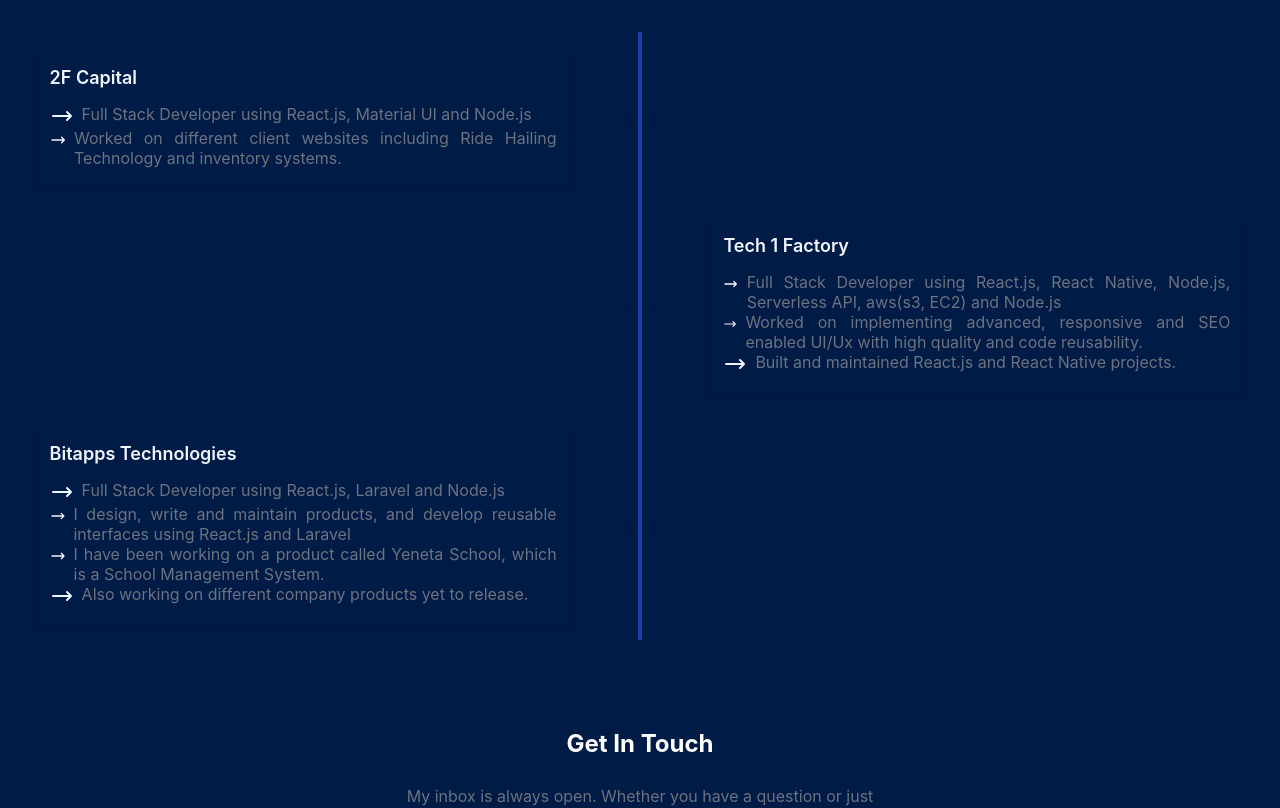
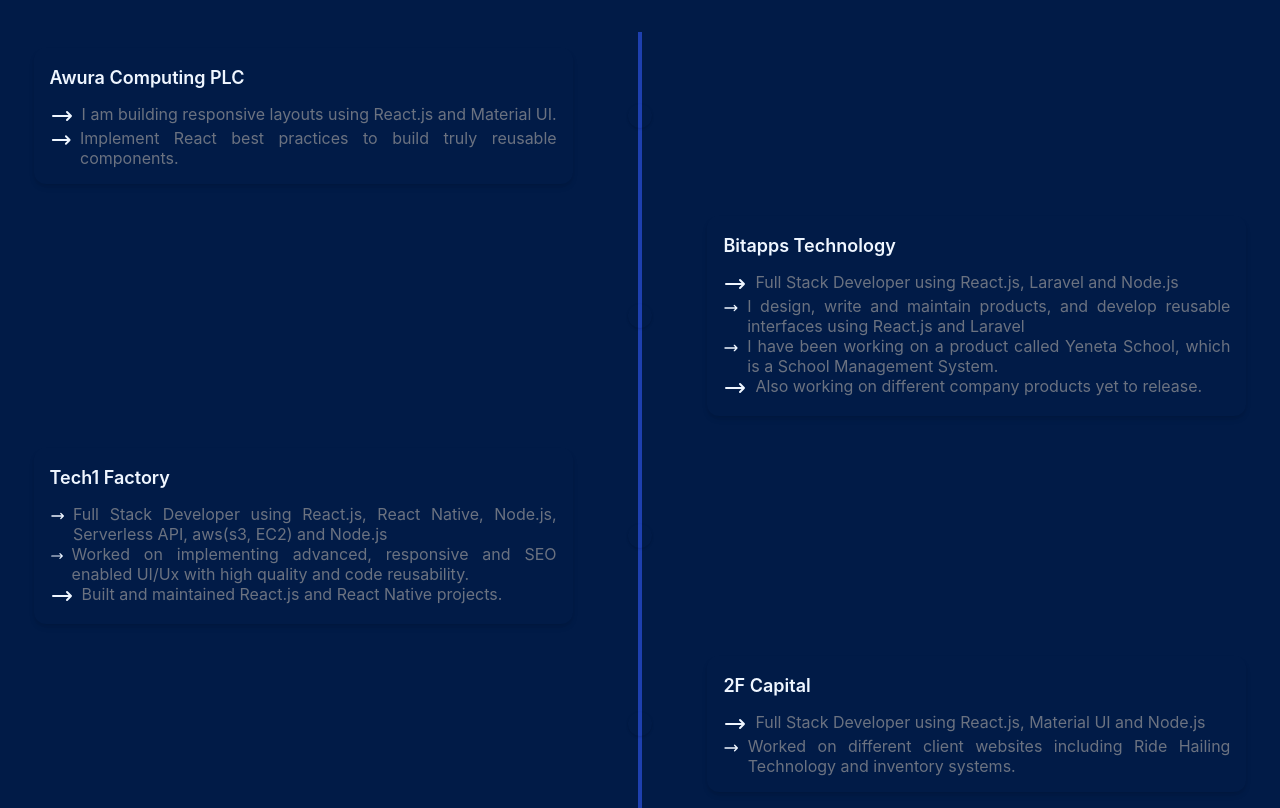
Before and after one commit to Alazar-dev/portfolio, a React (Create React App) app: page / in a window 1280 px wide. Shown: the part 760-1568 px from the top of the page. Built offline with nearby package versions, Linux system fonts and the light colour scheme.

Commit message:
update experience

```diff
--- a/src/components/Expreience.js
+++ b/src/components/Expreience.js
@@ -2,9 +2,9 @@
   return (
     <div className="container">
       <div className="flex flex-col md:grid grid-cols-9 mx-auto p-2 text-blue-50">
-        <div className="flex flex-row-reverse md:contents">
+        <div className="flex md:contents">
           <div className=" col-start-1 col-end-5 p-4 rounded-xl my-4 ml-auto shadow-md">
-            <h3 className="font-semibold text-lg mb-3">2F Capital</h3>
+            <h3 className="font-semibold text-lg mb-3">Awura Computing PLC</h3>
             <div className="flex">
               <svg
                 xmlns="http://www.w3.org/2000/svg"
@@ -21,7 +21,7 @@
                 />
               </svg>
               <p className="text-gray-500 leading-tight text-justify">
-                Full Stack Developer using React.js, Material UI and Node.js
+                I am building responsive layouts using React.js and Material UI.
               </p>
             </div>
             <div className="flex">
@@ -40,8 +40,8 @@
                 />
               </svg>
               <p className="text-gray-500 leading-tight text-justify">
-                Worked on different client websites including Ride Hailing
-                Technology and inventory systems.
+                Implement React best practices to build truly reusable
+                components.
               </p>
             </div>
           </div>
@@ -60,71 +60,7 @@
             <div className="w-6 h-6 absolute top-1/2 -mt-3 rounded-full  shadow" />
           </div>
           <div className=" col-start-6 col-end-10 p-4 rounded-xl my-4 mr-auto shadow-md">
-            <h3 className="font-semibold text-lg mb-3">Tech 1 Factory</h3>
-            <div className="flex">
-              <svg
-                xmlns="http://www.w3.org/2000/svg"
-                className="h-6 w-6 mr-2"
-                fill="none"
-                viewBox="0 0 24 24"
-                stroke="currentColor"
-                strokeWidth={2}
-              >
-                <path
-                  strokeLinecap="round"
-                  strokeLinejoin="round"
-                  d="M17 8l4 4m0 0l-4 4m4-4H3"
-                />
-              </svg>
-              <p className="text-gray-500 leading-tight text-justify">
-                Full Stack Developer using React.js, React Native, Node.js,
-                Serverless API, aws(s3, EC2) and Node.js
-              </p>
-            </div>
-            <div className="flex">
-              <svg
-                xmlns="http://www.w3.org/2000/svg"
-                className="h-6 w-6 mr-2"
-                fill="none"
-                viewBox="0 0 24 24"
-                stroke="currentColor"
-                strokeWidth={2}
-              >
-                <path
-                  strokeLinecap="round"
-                  strokeLinejoin="round"
-                  d="M17 8l4 4m0 0l-4 4m4-4H3"
-                />
-              </svg>
-              <p className="text-gray-500 leading-tight text-justify">
-                Worked on implementing advanced, responsive and SEO enabled
-                UI/Ux with high quality and code reusability.
-              </p>
-            </div>
-            <div className="flex">
-              <svg
-                xmlns="http://www.w3.org/2000/svg"
-                className="h-6 w-6 mr-2"
-                fill="none"
-                viewBox="0 0 24 24"
-                stroke="currentColor"
-                strokeWidth={2}
-              >
-                <path
-                  strokeLinecap="round"
-                  strokeLinejoin="round"
-                  d="M17 8l4 4m0 0l-4 4m4-4H3"
-                />
-              </svg>
-              <p className="text-gray-500 leading-tight text-justify">
-                Built and maintained React.js and React Native projects.
-              </p>
-            </div>
-          </div>
-        </div>
-        <div className="flex flex-row-reverse md:contents">
-          <div className=" col-start-1 col-end-5 p-4 rounded-xl my-4 ml-auto shadow-md">
-            <h3 className="font-semibold text-lg mb-3">Bitapps Technologies</h3>
+            <h3 className="font-semibold text-lg mb-3">Bitapps Technology</h3>
             <div className="flex">
               <svg
                 xmlns="http://www.w3.org/2000/svg"
@@ -204,12 +140,128 @@
               </p>
             </div>
           </div>
+        </div>
+
+        <div className="flex flex-row-reverse md:contents">
+          <div className=" col-start-1 col-end-5 p-4 rounded-xl my-4 ml-auto shadow-md">
+            <h3 className="font-semibold text-lg mb-3">Tech1 Factory</h3>
+            <div className="flex">
+              <svg
+                xmlns="http://www.w3.org/2000/svg"
+                className="h-6 w-6 mr-2"
+                fill="none"
+                viewBox="0 0 24 24"
+                stroke="currentColor"
+                strokeWidth={2}
+              >
+                <path
+                  strokeLinecap="round"
+                  strokeLinejoin="round"
+                  d="M17 8l4 4m0 0l-4 4m4-4H3"
+                />
+              </svg>
+              <p className="text-gray-500 leading-tight text-justify">
+                Full Stack Developer using React.js, React Native, Node.js,
+                Serverless API, aws(s3, EC2) and Node.js
+              </p>
+            </div>
+            <div className="flex">
+              <svg
+                xmlns="http://www.w3.org/2000/svg"
+                className="h-6 w-6 mr-2"
+                fill="none"
+                viewBox="0 0 24 24"
+                stroke="currentColor"
+                strokeWidth={2}
+              >
+                <path
+                  strokeLinecap="round"
+                  strokeLinejoin="round"
+                  d="M17 8l4 4m0 0l-4 4m4-4H3"
+                />
+              </svg>
+              <p className="text-gray-500 leading-tight text-justify">
+                Worked on implementing advanced, responsive and SEO enabled
+                UI/Ux with high quality and code reusability.
+              </p>
+            </div>
+            <div className="flex">
+              <svg
+                xmlns="http://www.w3.org/2000/svg"
+                className="h-6 w-6 mr-2"
+                fill="none"
+                viewBox="0 0 24 24"
+                stroke="currentColor"
+                strokeWidth={2}
+              >
+                <path
+                  strokeLinecap="round"
+                  strokeLinejoin="round"
+                  d="M17 8l4 4m0 0l-4 4m4-4H3"
+                />
+              </svg>
+              <p className="text-gray-500 leading-tight text-justify">
+                Built and maintained React.js and React Native projects.
+              </p>
+            </div>
+          </div>
+
           <div className="col-start-5 col-end-6 md:mx-auto relative mr-10">
             <div className="h-full w-6 flex items-center justify-center">
               <div className="h-full w-1 bg-blue-800 pointer-events-none" />
             </div>
             <div className="w-6 h-6 absolute top-1/2 -mt-3 rounded-full  shadow" />
           </div>
+          <div className="flex md:contents">
+            <div className="col-start-5 col-end-6 mr-10 md:mx-auto relative">
+              <div className="h-full w-6 flex items-center justify-center">
+                <div className="h-full w-1 bg-blue-800 pointer-events-none" />
+              </div>
+              <div className="w-6 h-6 absolute top-1/2 -mt-3 rounded-full  shadow" />
+            </div>
+            <div className=" col-start-6 col-end-10 p-4 rounded-xl my-4 mr-auto shadow-md">
+              <h3 className="font-semibold text-lg mb-3">2F Capital</h3>
+              <div className="flex">
+                <svg
+                  xmlns="http://www.w3.org/2000/svg"
+                  className="h-6 w-6 mr-2"
+                  fill="none"
+                  viewBox="0 0 24 24"
+                  stroke="currentColor"
+                  strokeWidth={2}
+                >
+                  <path
+                    strokeLinecap="round"
+                    strokeLinejoin="round"
+                    d="M17 8l4 4m0 0l-4 4m4-4H3"
+                  />
+                </svg>
+                <p className="text-gray-500 leading-tight text-justify">
+                  Full Stack Developer using React.js, Material UI and Node.js
+                </p>
+              </div>
+              <div className="flex">
+                <svg
+                  xmlns="http://www.w3.org/2000/svg"
+                  className="h-6 w-6 mr-2"
+                  fill="none"
+                  viewBox="0 0 24 24"
+                  stroke="currentColor"
+                  strokeWidth={2}
+                >
+                  <path
+                    strokeLinecap="round"
+                    strokeLinejoin="round"
+                    d="M17 8l4 4m0 0l-4 4m4-4H3"
+                  />
+                </svg>
+                <p className="text-gray-500 leading-tight text-justify">
+                  Worked on different client websites including Ride Hailing
+                  Technology and inventory systems.
+                </p>
+              </div>
+            </div>
+          </div>
         </div>
       </div>
     </div>
--- a/src/layouts/Header.js
+++ b/src/layouts/Header.js
@@ -1,4 +1,5 @@
 import Logo from "../assets/logo.jpeg";
+import Resume from "../assets/Alazar Tadesse.pdf";
 
 export default function Header() {
   return (
@@ -6,7 +7,7 @@
       <img className="App-logo" src={Logo} alt="" />
       <a
         className="text-white border rounded-lg p-2"
-        href="../assets/Alazar%20Tadesse.pdf"
+        href={Resume}
         download="Alazar Tadesse"
       >
         Resume
```
Also changed, not shown: 1 other file (tests, documents, lock files or other folders).
